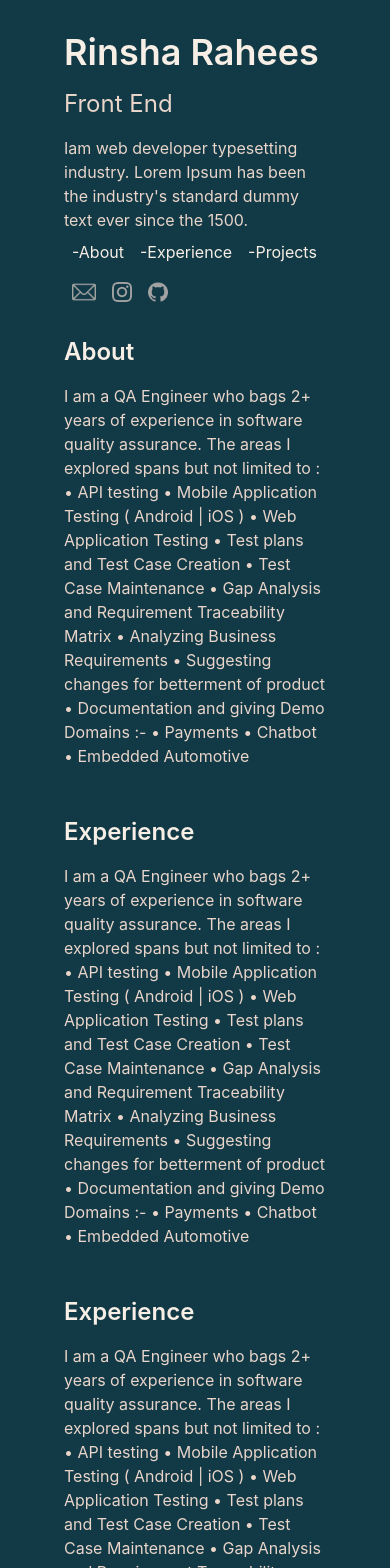
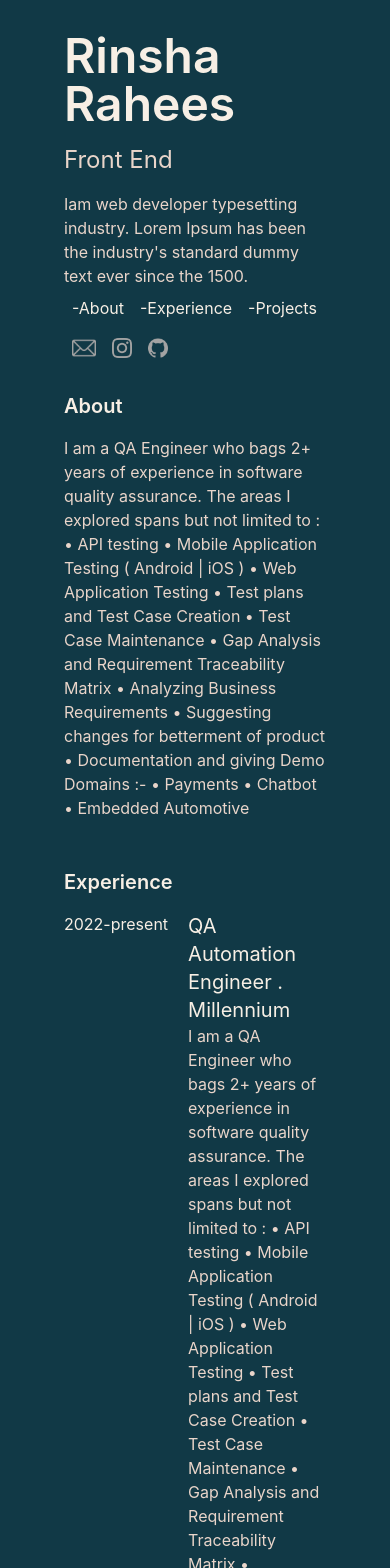
Before and after one commit to Rinsha-Rahees/Portfolio, a React (Create React App) app in the folder my-portfolio/: page / in a window 390 px wide. Shown: the top 1568 px of the page. Built offline with nearby package versions, Linux system fonts and the light colour scheme.

Commit message:
Styling and responsive done

```diff
--- a/my-portfolio/src/About.js
+++ b/my-portfolio/src/About.js
@@ -5,8 +5,8 @@ function About() {
     <div id="about" className="About-Content mx-10">
 
       <div className="AboutDesc flex flex-col flex-1 p-6">
-        <h1 className='text-2xl xl:text-2xl text-beige-purple font-semibold'>About</h1>
-        <p className='text-beige-purple2 mt-4'>I am a QA Engineer who bags 2+ years of experience in software quality assurance. The areas I explored spans but not limited to :
+        <h1 className='text-xl text-beige-purple font-semibold lg:invisible'>About</h1>
+        <p className='text-beige-purple2 mt-4 2xl:text-2xl'>I am a QA Engineer who bags 2+ years of experience in software quality assurance. The areas I explored spans but not limited to :
 
           • API testing
           • Mobile Application Testing ( Android | iOS )
--- a/my-portfolio/src/App.js
+++ b/my-portfolio/src/App.js
@@ -11,29 +11,35 @@ function App() {
 
       <div className='App-content max-w-screen-xl overflow-y-hidden'>
 
-        <div className='App-column flex flex-col flex-1 md:relative md:top-8 md:mx-20'>
+        <div className='App-column flex flex-col flex-1 md:relative md:10'>
 
-          <div className='Contents lg:fixed lg:left-1 lg:top-32 xl:fixed xl:left-20 xl:top-32 2xl:fixed 2xl:left-80 2xl:top-32'>
-            <Header id='header' />
+          <div className='Contents top-8 lg:fixed lg:left-10 xl:left-30 2xl:ml-96 '>
+            <Header id='header'/>
           </div>
 
-          <div className='Contents lg:max-w-2xl lg:ml-96 xl:ml-96 2xl:ml-96'>
-            <About/>
-            <Experience/>
-            <Experience/>
-            <Experience/>
-            <Experience/>
-            <Works/>
+
+          <div className='lg:ml-40'>
+
+            <div className='Contents lg:max-w-3xl lg:ml-80'>
+              <About />
+              <Experience />
+              <Experience />
+              <Experience />
+              <Experience />
+              <Works />
 
 
 
-            {/* Potfolio Downloadable pdf  */}
+              {/* Potfolio Downloadable pdf  */}
 
-            {/* <Contact id='contact' /> */}
+              {/* <Contact id='contact' /> */}
 
-            {/* Footer COntact */}
+              {/* Footer COntact */}
+
+            </div>
 
           </div>
+
 
 
         </div>
@@ -42,7 +48,7 @@ function App() {
       </div>
 
 
-    </div>
+     </div>
   );
 }
 
--- a/my-portfolio/src/Experience.js
+++ b/my-portfolio/src/Experience.js
@@ -5,9 +5,22 @@ function Experience() {
   return (
     <div id="experience" className='Experience-Content mx-10'>
 
-        <div className="AboutDesc flex flex-col flex-1 p-6">
-          <h1 className='text-2xl xl:text-2xl text-beige-purple font-semibold'>Experience</h1>
-          <p className='text-beige-purple2 mt-4'>I am a QA Engineer who bags 2+ years of experience in software quality assurance. The areas I explored spans but not limited to :
+      <div className="ExpDesc flex flex-col flex-1 p-6">
+
+        <div>
+          <h3 className='text-xl text-beige-purple font-semibold lg:invisible'>Experience</h3>
+
+        </div>
+
+
+        <div className='flex flex-row mt-4 2xl:text-2xl'>
+
+          <div className='flex-1/2 mr-5'>
+            <span>2022-present</span>
+          </div>
+          <div className='flex-1'>
+            <h3 className='text-xl text-beige-purple 2xl:text-3xl'>QA Automation Engineer . Millennium</h3>
+            <p className='text-beige-purple2'>I am a QA Engineer who bags 2+ years of experience in software quality assurance. The areas I explored spans but not limited to :
 
               • API testing
               • Mobile Application Testing ( Android | iOS )
@@ -25,6 +38,11 @@ function Experience() {
               • Embedded Automotive</p>
           </div>
 
+        </div>
+
+
+      </div>
+
 
       {/* Responsive upto Mobile view. By default flex:col ensures it will target mobile devices. From breaking point 'md' and above
               we'll specify different. */}
--- a/my-portfolio/src/Header.js
+++ b/my-portfolio/src/Header.js
@@ -6,13 +6,13 @@ function Header() {
 
       <div className="headerTitle flex flex-col flex-1 items-left">
 
-        <h1 className='text-4xl xl:text-5xl text-beige-purple font-semibold'>Rinsha Rahees</h1>
-        <h2 className='text-2xl mt-4 xl:text-2xl text-beige-purple2'>Front End</h2>
-        <p className='text-beige-purple2 mt-4 max-w-xs'>Iam web developer typesetting industry. Lorem Ipsum has been the industry's standard dummy text ever since the 1500.</p>
+        <h1 className='text-5xl 2xl:text-6xl text-beige-purple font-semibold'>Rinsha Rahees</h1>
+        <h2 className='text-2xl mt-4 2xl:text-3xl text-beige-purple2'>Front End</h2>
+        <p className='text-beige-purple2 mt-4 max-w-xs 2xl:text-2xl'>Iam web developer typesetting industry. Lorem Ipsum has been the industry's standard dummy text ever since the 1500.</p>
 
         <div className="headerMenu">
           <nav>
-            <ul className='flex flex-row flex-1 items-left sm:flex sm:flex-col sm:flex-1'>
+            <ul className='flex flex-row flex-1 items-left md:flex md:flex-col md:flex-1 2xl:text-2xl'>
               <li className='p-2'><a href='#about'>-About</a></li>
               <li className='p-2'><a href='#experience'>-Experience</a></li>
               <li className='p-2'><a href='#works'>-Projects</a></li>
@@ -24,9 +24,9 @@ function Header() {
         <div className="headerSocialMedia">
           <nav>
             <ul className='flex flex-row items-center sticky bottom-0'>
-              <li className='p-2 w-10'><a href='#experience'><img src='\Images\mail.png' alt='Email icon'></img></a></li>
-              <li className='p-2 w-9'><a href='#experience'><img src='\Images\instagram.png' alt='Email icon'></img></a></li>
-              <li className='p-2 w-9'><a href='#experience'><img src='\Images\github.png' alt='Email icon'></img></a></li>
+              <li className='p-2 w-10 lg:w-12'><a href='#experience'><img src='\Images\mail.png' alt='Email icon'></img></a></li>
+              <li className='p-2 w-9 lg:w-11'><a href='#experience'><img src='\Images\instagram.png' alt='Email icon'></img></a></li>
+              <li className='p-2 w-9 lg:w-11'><a href='#experience'><img src='\Images\github.png' alt='Email icon'></img></a></li>
             </ul>
           </nav>
 
--- a/my-portfolio/src/Works.js
+++ b/my-portfolio/src/Works.js
@@ -4,8 +4,8 @@ function Works() {
   return (
     <div id="works" className='Works-Content  mx-10'>
 
-    <div className="AboutDesc flex flex-col flex-1 p-6">
-      <h1 className='text-2xl xl:text-2xl text-beige-purple font-semibold'>Works</h1>
+    <div className="AboutDesc flex flex-col flex-1 p-6 2xl:text-2xl">
+    <h3 className='text-xl text-beige-purple font-semibold lg:invisible'>Works</h3>
       <p className='text-beige-purple2 mt-4'>I am a QA Engineer who bags 2+ years of experience in software quality assurance. The areas I explored spans but not limited to :
 
         • API testing
--- a/my-portfolio/tailwind.config.js
+++ b/my-portfolio/tailwind.config.js
@@ -6,7 +6,6 @@ module.exports = {
       margin : {
         '50px' : '50px'
       }
-
     },
     colors: {
       beige: {
```
Lines whose indentation alone changed are shown as unchanged.
